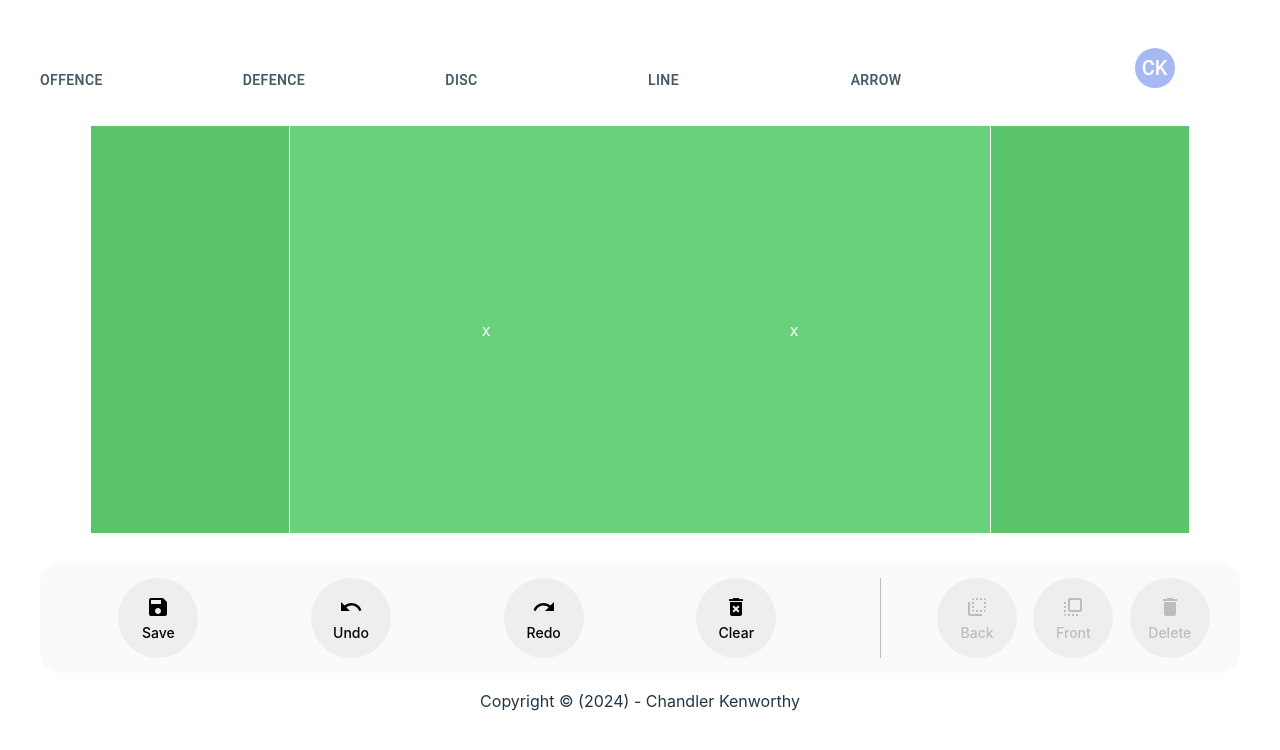
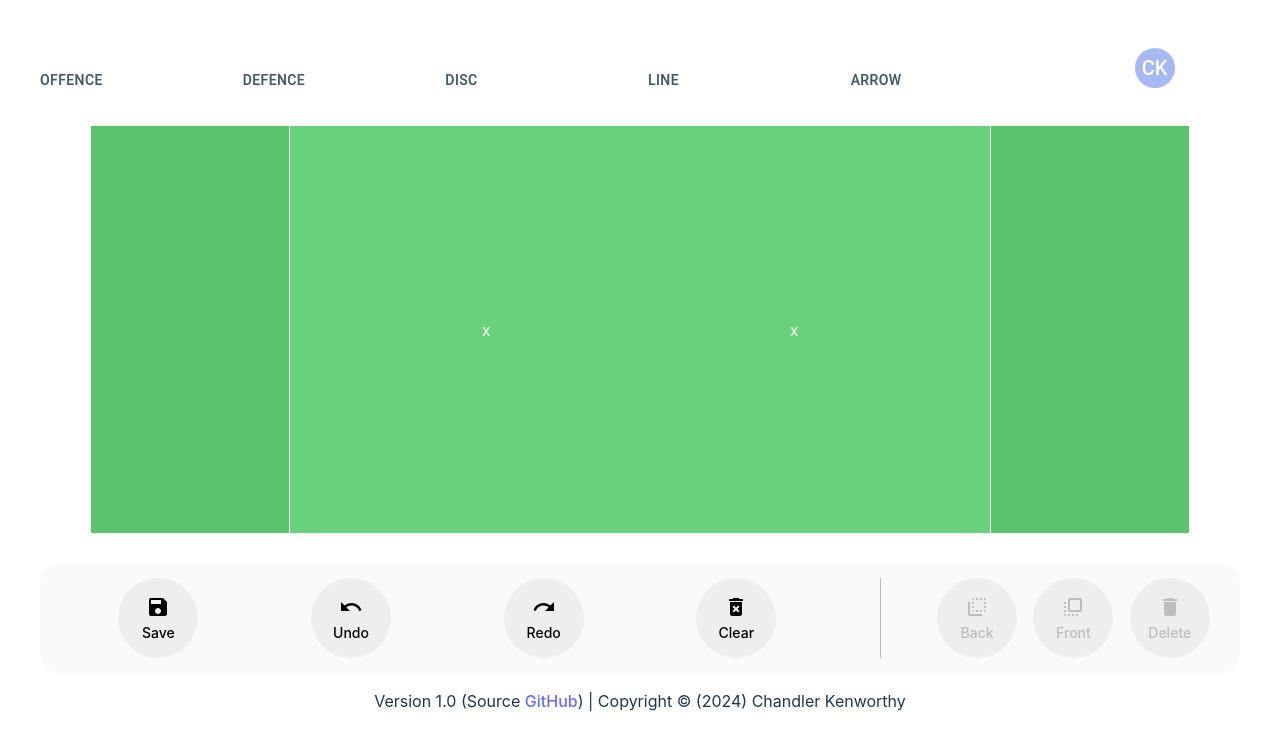
Before and after one commit to ChandlerKenworthy/ultimate-tactics, a React (Vite) app: page / in a window 1280 px wide. Shown: the top 750 px of the page. Built offline with nearby package versions, Linux system fonts and the light colour scheme.

Commit message:
Add version at the bottom

```diff
--- a/src/App.jsx
+++ b/src/App.jsx
@@ -193,7 +193,7 @@ function App() {
           deleteElementHandler={deleteElementHandler}
         />
       </DndContext>
-      <p>Copyright &copy; (2024) - Chandler Kenworthy</p>
+      <p>Version 1.0 (Source <a href="https://github.com/ChandlerKenworthy/ultimate-tactics" target="_blank">GitHub</a>) | Copyright &copy; (2024) Chandler Kenworthy</p>
     </div>
   )
 }
```
